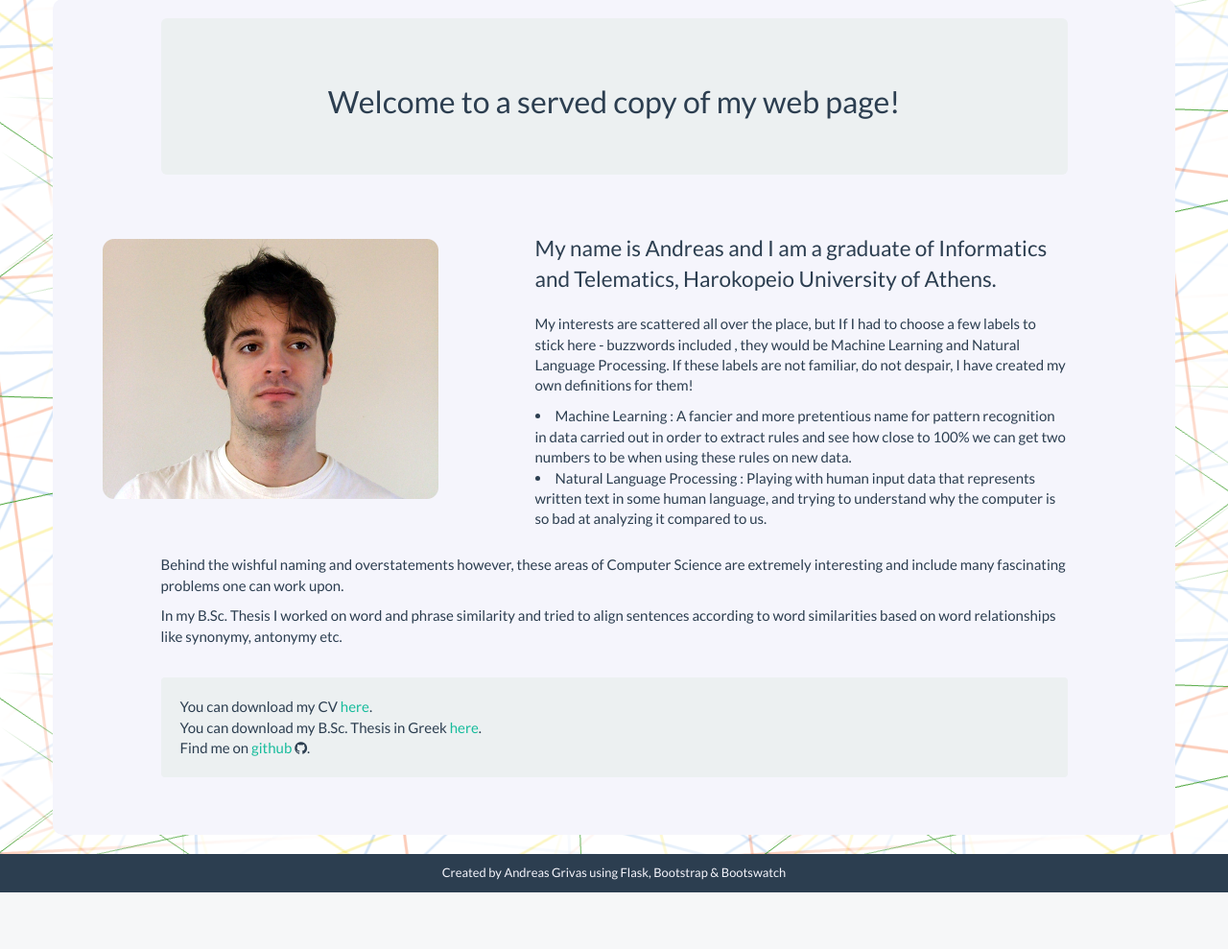
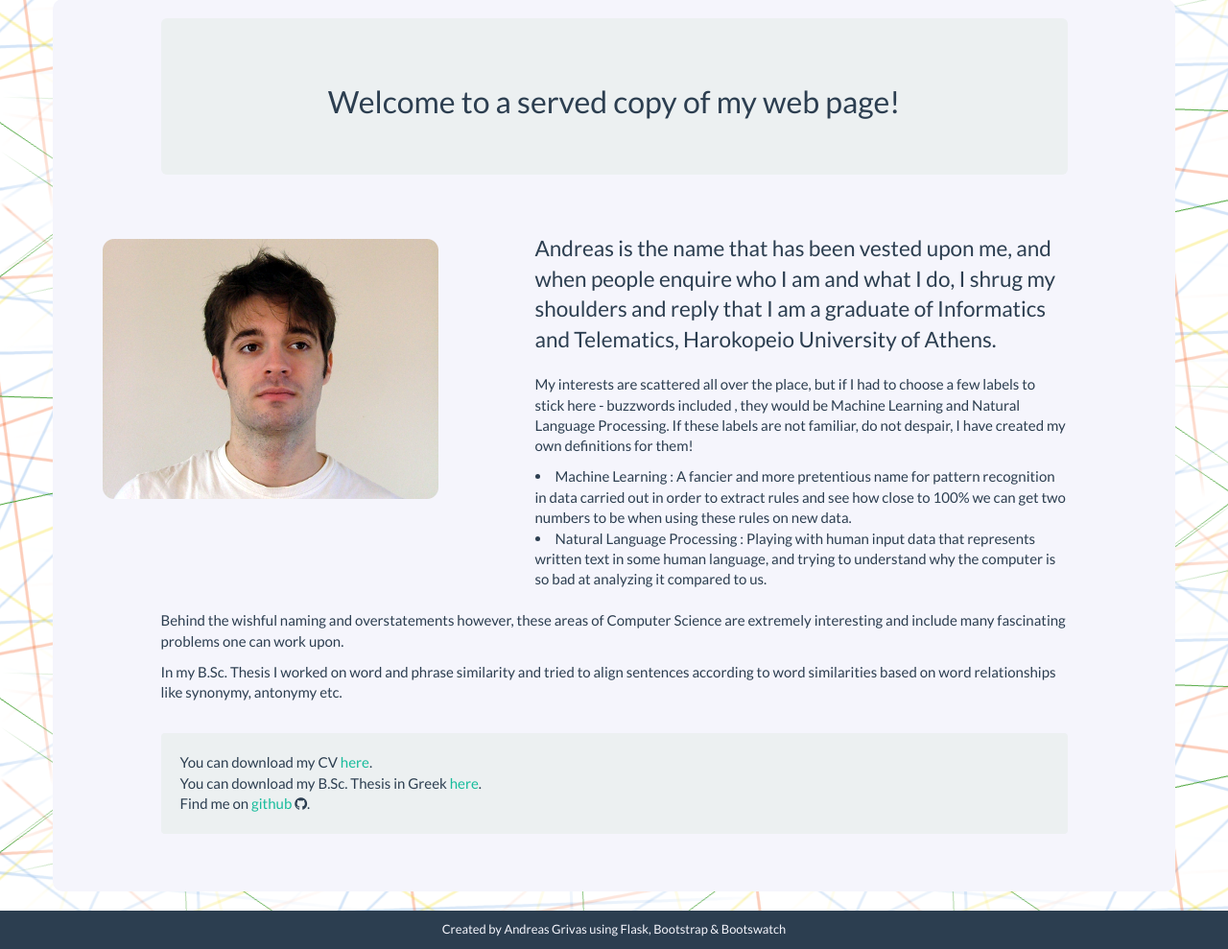
Before and after one commit to andreasgrv/website, a Flask app: page / in a window 1280 px wide. Shown: the part 81-1070 px from the top of the page at 96% size. Before the commit the page ends 1011 px from the top, so only its background shows below. Run offline with Flask 2, Linux system fonts and the light colour scheme; parts of the project's set-up code (start-up, migrations or seed data) failed here and were passed over; some libraries are stand-ins or nearby versions.

Commit message:
changed intro

```diff
--- a/templates/homepage.html
+++ b/templates/homepage.html
@@ -35,8 +35,10 @@
 					<img style="padding:37px" src="{{url_for('.static', filename="images/me.png")}}"></img>
 				</div>
 				<div class="col-lg-6">
-					<p class="lead"><br>My name is Andreas and I am a graduate of Informatics and Telematics, Harokopeio University of Athens.<br></p>
-					<p> My interests are scattered all over the place, but If I had to choose a few labels to stick here - buzzwords included
+					<p class="lead"><br>Andreas is the name that has been vested upon me,
+                    and when people enquire who I am and what I do, I shrug my shoulders and
+                    reply that I am a graduate of Informatics and Telematics, Harokopeio University of Athens.<br></p>
+					<p> My interests are scattered all over the place, but if I had to choose a few labels to stick here - buzzwords included
                     , they would be Machine Learning and Natural Language Processing. If these labels are not familiar, do not despair,
                     I have created my own definitions for them!</p>
                     <li> Machine Learning : A fancier and more pretentious name for pattern recognition in data carried out in order to extract rules and see
```
Also changed, not shown: 1 other file.
